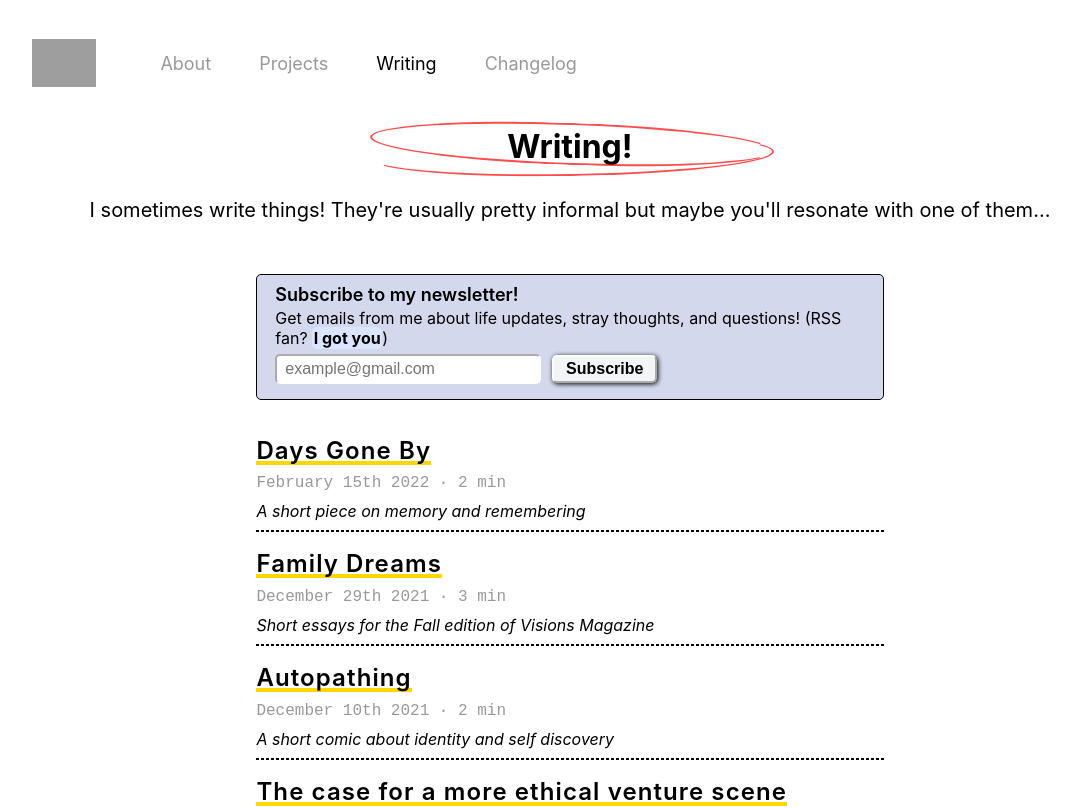
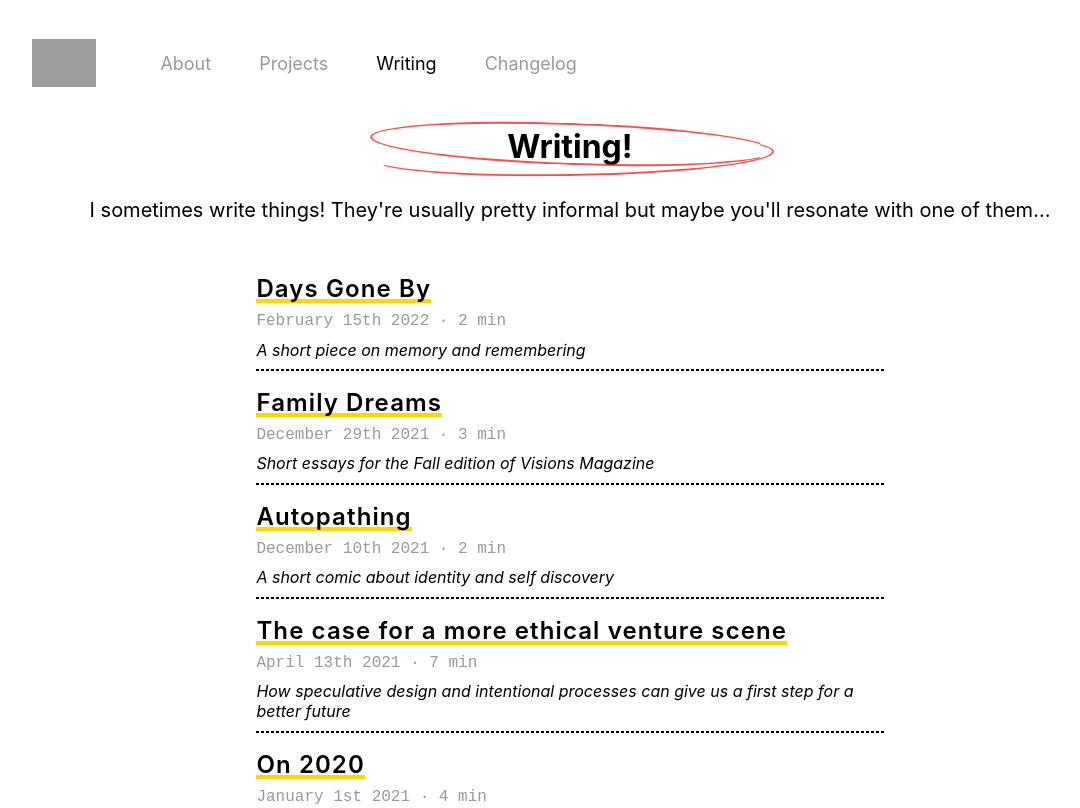
Before and after one commit to zhaovan/personal-site, a Next.js app: page /writing in a window 1280 px wide. Shown: the top 808 px of the page, without its empty margins (70-1150 px from the left). Built offline with nearby package versions, Linux system fonts and the light colour scheme; grey boxes are pictures that could not be loaded; a web font is replaced by a local one.

Commit message:
remove subscribe page because buttondown no longer hosts free api calls

```diff
--- a/pages/writing.js
+++ b/pages/writing.js
@@ -36,7 +36,7 @@ export default function Writing({ allPostsData }) {
       <div data-aos="zoom-up" data-aos-duration="500">
         <div className={shared.container} style={{ flexDirection: "column" }}>
           <div className={styles.blogContainer}>
-            <Subscribe />
+            {/* <Subscribe /> */}
             {allPostsData.map((post, i) => {
               const link = `/writing/${post.id}`;
               const readableDate = moment(post.date).format("MMMM Do YYYY");
```
